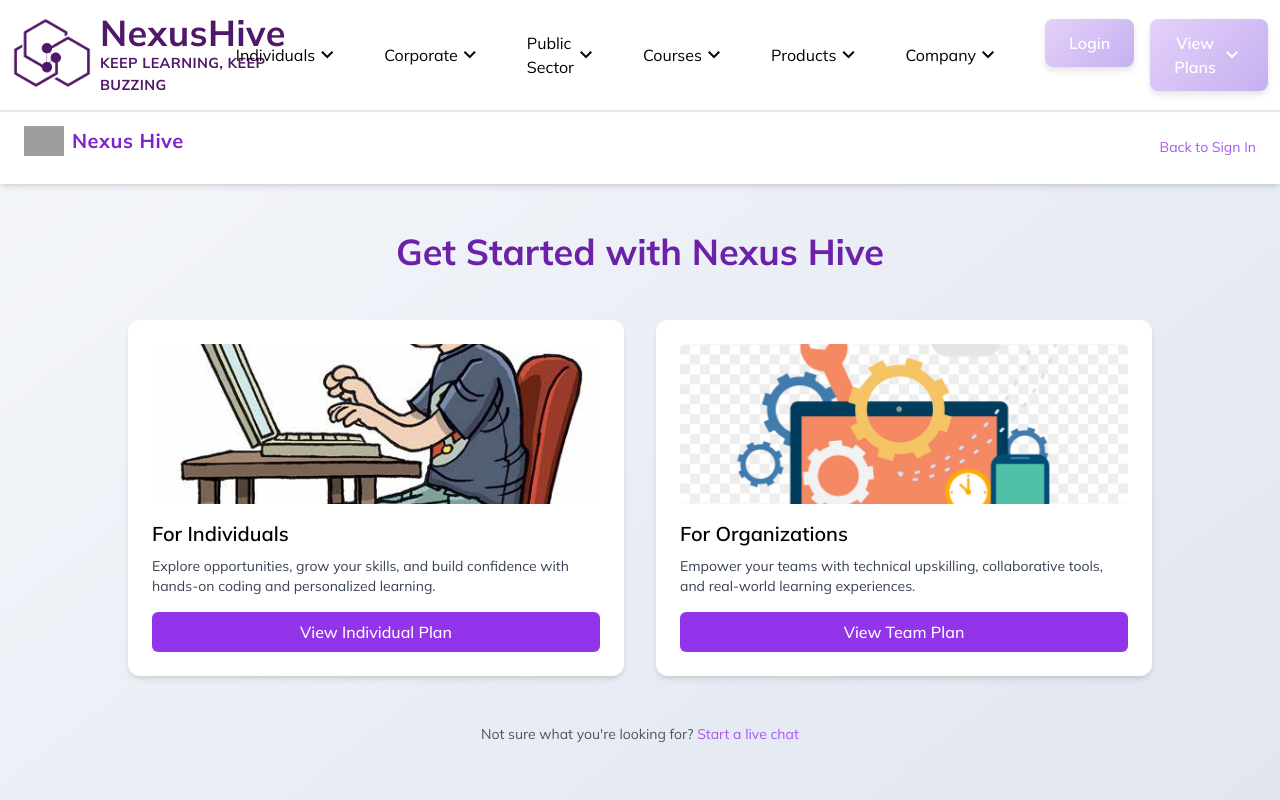
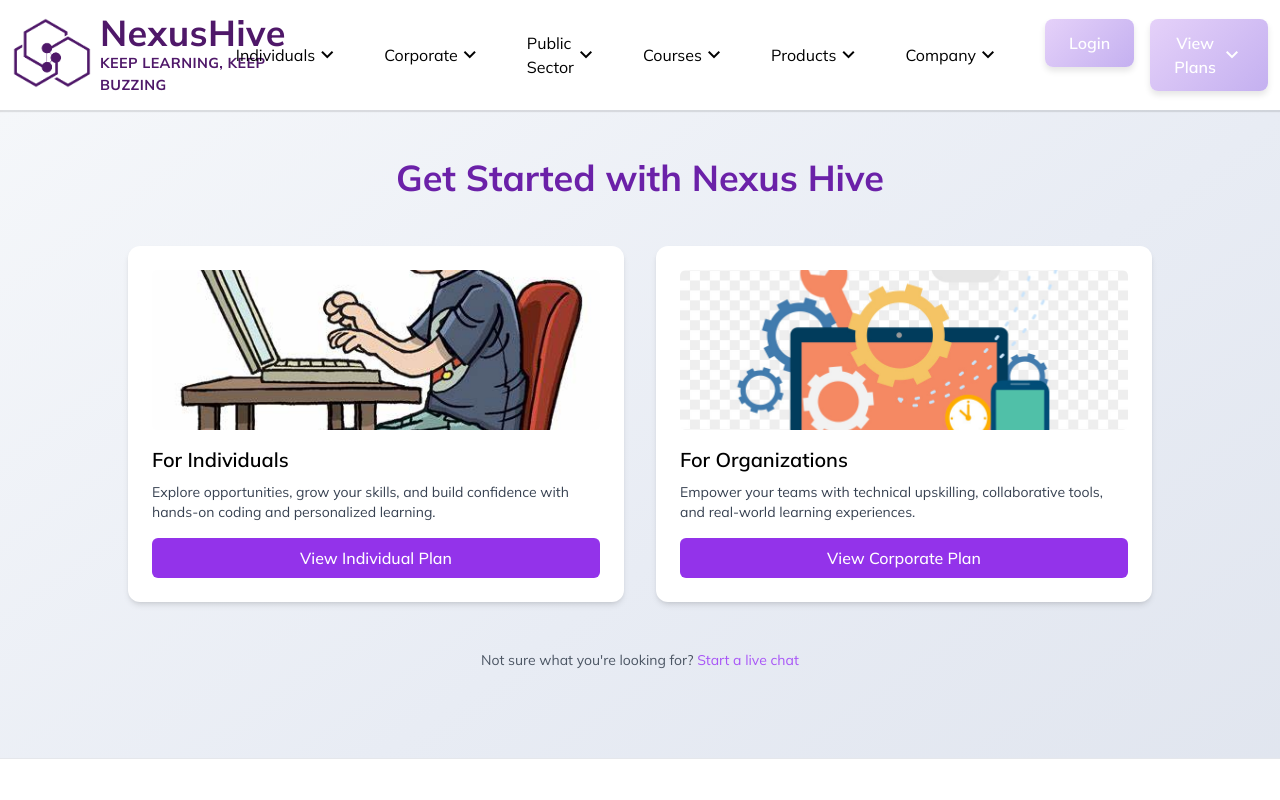
Before and after one commit to MarlnCorp-ai/LMS-React-App, a React (Create React App) app: page /#/register in a window 1280 px wide. Shown: the top 800 px of the page. Built offline with nearby package versions, Linux system fonts and the light colour scheme; grey boxes are pictures that could not be loaded.

Commit message:
Lab, Plans change

```diff
--- a/package.json
+++ b/package.json
@@ -33,6 +33,7 @@
   },
   "dependencies": {
     "@heroicons/react": "^2.2.0",
+    "@monaco-editor/react": "^4.7.0",
     "@react-pdf-viewer/core": "^3.12.0",
     "@react-pdf-viewer/default-layout": "^3.12.0",
     "date-fns": "^4.1.0",
--- a/src/App.js
+++ b/src/App.js
@@ -40,6 +40,7 @@
 import AdminCertificatePage from "./components/corporate/AdminCertificatePage.js";
 import AdminMasterSettingsPage from "./components/corporate/AdminSettings.js";
 import CertificationPath from "./Pages/CertificationPath.jsx";
+import EditorPage from "./Pages/Lab/EditorPage.js";
 
 const router = createHashRouter([
   {
@@ -90,6 +91,7 @@
       { path: "lab", element: <LabPage /> },
       { path: "learning-paths", element: <LearningPaths /> },
       { path: "/lab/workspace", element: <PythonLabPage /> },
+      { path: "/editor", element: <EditorPage />},
       { path: "/sage", element: <SageAIPage /> },
       { path: "mcq", element: <MCQ /> },
       { path: "EthicalHacking", element: <EthicalHacking /> },
--- a/src/Pages/Lab/pythonLabPage.js
+++ b/src/Pages/Lab/pythonLabPage.js
@@ -216,7 +216,7 @@
                       </div>
                     ) : (
                       <h3
-                        onClick={() => navigate(`/editor/${encodeURIComponent(file.name)}`)}
+                        onClick={() => navigate(`/editor`)}
                         className="text-lg font-semibold text-blue-400 hover:underline cursor-pointer"
                       >
                         {file.name}
--- a/src/Pages/RegisterPage.js
+++ b/src/Pages/RegisterPage.js
@@ -8,20 +8,6 @@
 const CreateAccountPage = () => {
   return (
     <div className="min-h-screen bg-gradient-to-br from-[#f5f7fa] via-[#e8ecf4] to-[#dee3ed] text-gray-900 flex flex-col">
-
-     <header className="w-full bg-white py-4 px-6 flex justify-between items-center shadow-md">
-     <div className="flex items-center justify-center mb-3">
-          <img
-            src={{nexushive}} // Logo
-            alt="Nexus Hive"
-            className="w-10 h-auto mr-2" // Smaller logo
-          />
-          <h1 className="text-xl font-bold text-purple-700 tracking-wide">Nexus Hive</h1>
-        </div>
-        <Link to="/" className="text-sm text-purple-500 hover:underline">
-          Back to Sign In
-        </Link>
-      </header>
 
 
       <main className="flex-grow flex flex-col items-center justify-center px-4 py-12">
@@ -71,7 +57,7 @@
               to="/businesses/pricing"
               className="block text-center bg-purple-600 hover:bg-purple-700 text-white py-2 px-4 rounded-md font-medium transition"
             >
-              View Team Plan
+              View Corporate Plan
             </Link>
           </div>
         </div>
```
